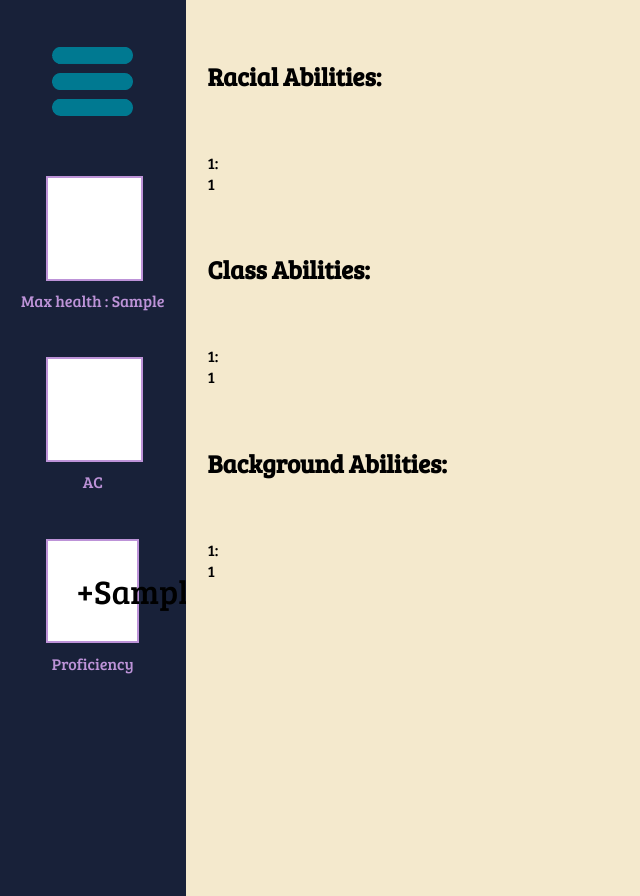
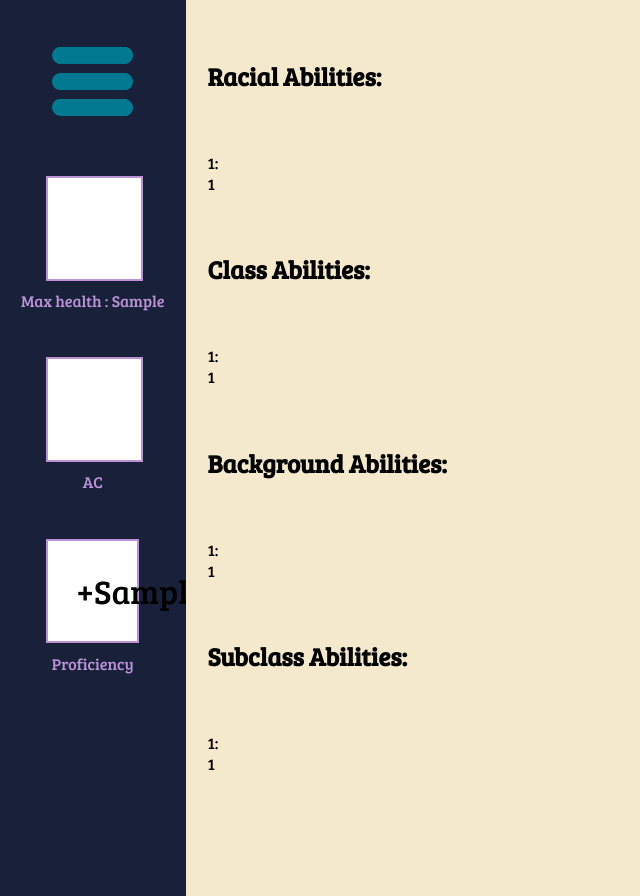
Before and after one commit to Routund/DND_Character_Gen, a Flask app: template templates/CharacterAbility.html in a window 1280 px wide. Shown: the whole page, without its empty margins (0-640 px from the left). Run offline with Flask 3, Linux system fonts and the light colour scheme; the template is opened without the code that fills it: most values are stand-ins (such as "Sample title", 1, 10 or a date in 2020).

Commit message:
Added subclass abilities into database Started framework for expertise choices

```diff
--- a/routes.py
+++ b/routes.py
@@ -73,6 +73,12 @@ def create2():
                 if option in allProfs:
                     options.pop(options.index(option))
             option_values=options
+        if(data[2]=="Expertise"):
+            allProfs = session["proficiencies"]
+            for option in options:
+                if option not in allProfs:
+                    options.pop(options.index(option))
+            option_values=options
         elif(data[2]=="Ability"):
             # Get ability id for each ability
             for option in options:
@@ -120,10 +126,11 @@ def create3():
 
     # Check if added message is needed
     if (added != []):
+        # Add Race ASI to page, to give information on what stats will be increased
         added2 = ', '.join(added)
-        return render_template("CharacterCreation2.html", added_message=f"Your race also gives {added2}",destination='submit3',base='8')
+        return render_template("CharacterCreation2.html", added_message=f"Please input your characters stats<br>Your race also gives {added2}",destination='submit3',base='8')
     else:
-        return render_template("CharacterCreation2.html", added_message=" ",destination='submit3',base="8")
+        return render_template("CharacterCreation2.html", added_message="Please input your stats",destination='submit3',base="8")
 
 
 @app.route('/submit1', methods=['POST'])
@@ -229,6 +236,8 @@ def insert():
     if ('subclass' in session):
         subclass=session['subclass']
 
+    if(race==2 or subclass==11):
+        hp+=1
     cur.execute('INSERT INTO Character (Name,Race,Class,Level,Background,HP,AC,Stats,Proficiencies,Current_HP,Subclass) VALUES (?,?,?,?,?,?,?,?,?,?,?)',
                 (name,race,cClass,1,background,hp,ac,statsJoined,proficiencies,hp,subclass,)
                 )
@@ -323,12 +332,12 @@ def character_abilities(id):
     # Get all abilities (feats) by their type, race, class or background, and add them to a list for insertion into html
     feat_names = []
     feat_descriptions = []
-    feat_types = ["Race","Class","Background"]
-    feat_types_parameters = [character_data[2],character_data[3],character_data[5]]
-    for i in range(3):
+    feat_types = ["Race","Class","Background","Subclass"]
+    feat_types_parameters = [character_data[2],character_data[3],character_data[5],character_data[13]]
+    for i in range(4):
         added=""
         # Account for class abilities being locked by levels
-        if i==1:
+        if i==1 or i==3:
             added = f" AND Level <= {character_data[4]}"
         cur.execute(f'SELECT Name,Description FROM Ability WHERE Ability_Id IN (SELECT Ability_Id FROM Ability{feat_types[i]} WHERE {feat_types[i]}_Id = {feat_types_parameters[i]}{added})')
         data = cur.fetchall()
@@ -361,7 +370,7 @@ def level(id):
     cur = conn.cursor()
 
     # Check if character exists (ADD KICK FUNCTIONALITY)
-    cur.execute('SELECT Character_Id,Race,Class,Level,Stats,Proficiencies FROM Character WHERE Character_Id = ?', (id,))
+    cur.execute('SELECT Character_Id,Race,Class,Level,Stats,Proficiencies,Subclass FROM Character WHERE Character_Id = ?', (id,))
     character_data = cur.fetchone()
     if character_data is None:
         return redirect("/")
@@ -381,8 +390,8 @@ def level(id):
         newLevel=character_data[3]+1
         con=(stats[5]-10)//2
 
-        # Account for hill dwarfs having 1 extra hp per level
-        if(character_data[1]==2):
+        # Account for hill dwarfs having 1 extra hp per level, same for the Draconic bloodline sorcerous origin
+        if(character_data[1]==2 or character_data[6]==11):
             con+=1
 
         # Process the ability score increase if its in the session
@@ -421,11 +430,16 @@ def level(id):
             option_values=options
         elif(choiceData[0]=="Ability"):
             # Get ability id for each ability and store it in session for when submitted
-            ability_ids = {}
-            for option in options:
-                cur.execute(F'SELECT Ability_Id FROM Ability WHERE Name = \'{option}\'')
-                option_values.append(cur.fetchone()[0])
-            session['ability_ids']=ability_ids
+            cur.execute(f'SELECT Name FROM Ability WHERE Ability_Id in (SELECT Ability_Id FROM AbilityCharacter WHERE Character_Id={id})')
+            taken_abilities = cur.fetchall()
+            i=0
+            while i < len(options):
+                if options[i] not in taken_abilities:
+                    cur.execute(f'SELECT Ability_Id FROM Ability WHERE Name = \'{options[i]}\'')
+                    option_values.append(cur.fetchone()[0])
+                    i+=1
+                else:
+                    options.pop(0)
         elif(choiceData[0]=="Subclass"):
             for option in options:
                 cur.execute(F'SELECT Name FROM Subclass WHERE Subclass_Id = {int(option)}')
--- a/templates/CharacterAbility.html
+++ b/templates/CharacterAbility.html
@@ -1,10 +1,10 @@
 {% extends 'sheetLayout.html' %}
 
-{% set ability_types = ['Racial','Class','Background'] %}
+{% set ability_types = ['Racial','Class','Background','Subclass'] %}
 
 {% block content %}
 <div class = "ability_sheet">
-    {% for i in range(3) %}
+    {% for i in range(ability_types|length) %}
         <h1 class = "ability_header">{{ability_types[i]}} Abilities:</h1>
         {% for j in range(names[i]|length) %}
             {{names[i][j]}}:
--- a/templates/CharacterCreation2.html
+++ b/templates/CharacterCreation2.html
@@ -6,7 +6,7 @@
 </head>
 <body class="main_create">
     <form action="{{ url_for(destination) }}" method="post">
-        <p>{{ added_message }}</p>
+        <p>{{ added_message| safe }}</p>
         <label for="STR">Strength:</label>
         <input type="number"name="0" value='{{base}}' class="stat_input" required>
         <br>
```
Also changed, not shown: main.db.
